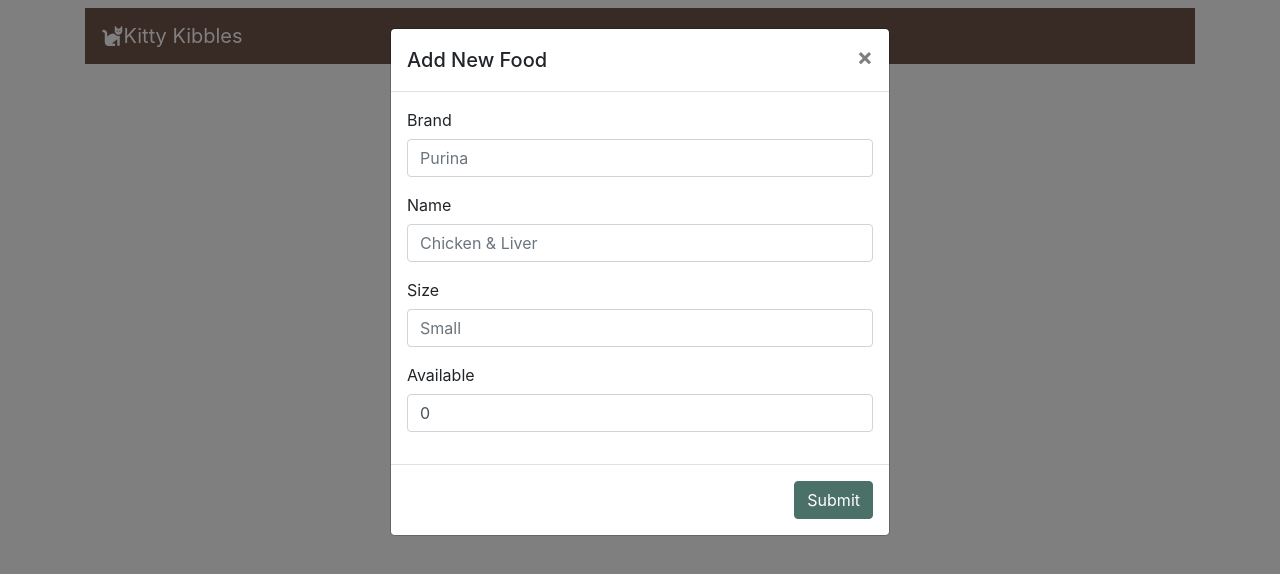
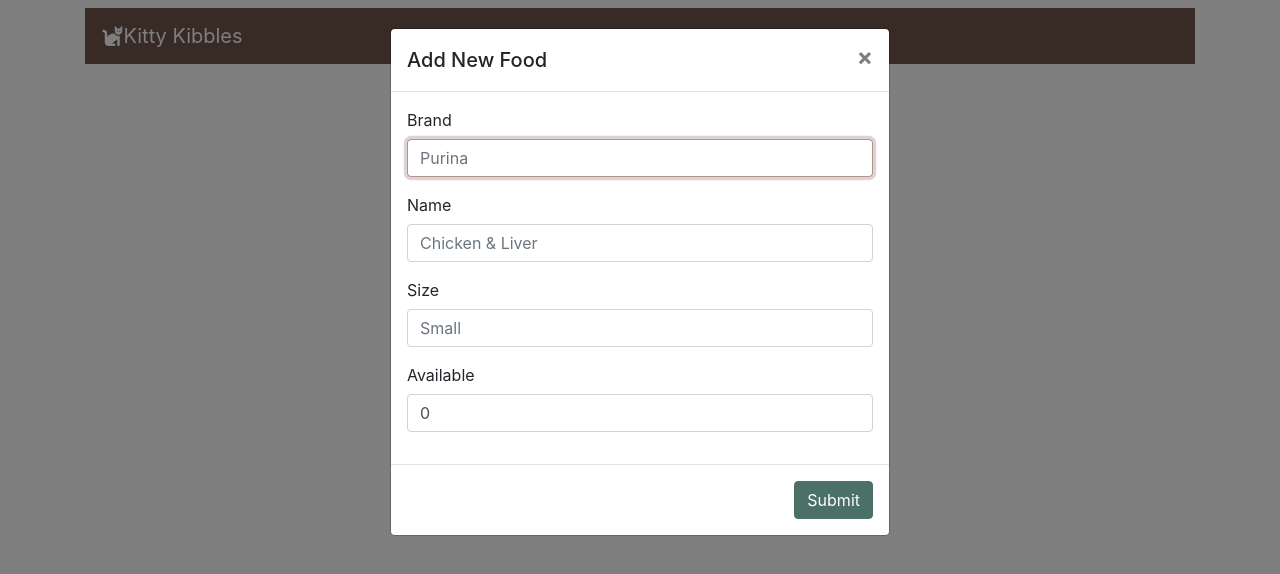
Before and after one commit to KaitlinKCheng/kitty-kibbles, a Vue app: page / in a window 1280 px wide. Both pictures are taken after a click on the button "Add New Food". Shown: the top 574 px of the page. Built offline with nearby package versions, Linux system fonts and the light colour scheme.

Commit message:
Add autofocus to forms

```diff
--- a/src/components/FoodPageForm.vue
+++ b/src/components/FoodPageForm.vue
@@ -12,6 +12,7 @@
                         editing && originalFood?.brand ? originalFood.brand : 'Purina'
                     "
                     :state="submitted ? brandState : null"
+                    autofocus
                 ></b-form-input>
                 <b-form-invalid-feedback>Please enter a brand.</b-form-invalid-feedback>
             </b-form-group>
--- a/src/components/FoodPageItem.vue
+++ b/src/components/FoodPageItem.vue
@@ -68,6 +68,7 @@
                                     type="number"
                                     min="0"
                                     :state="addStockState"
+                                    autofocus
                                 ></b-form-input>
                             </b-form-group>
                             <b-form-group
```
